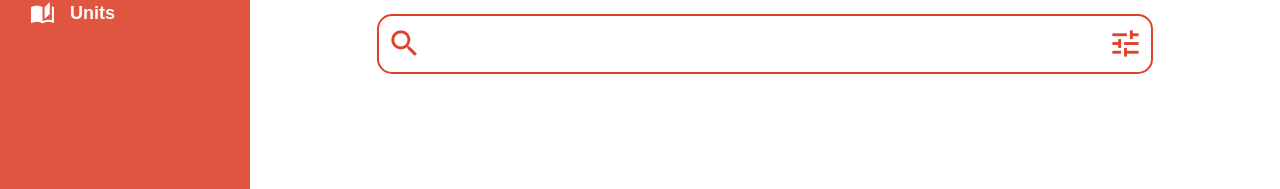
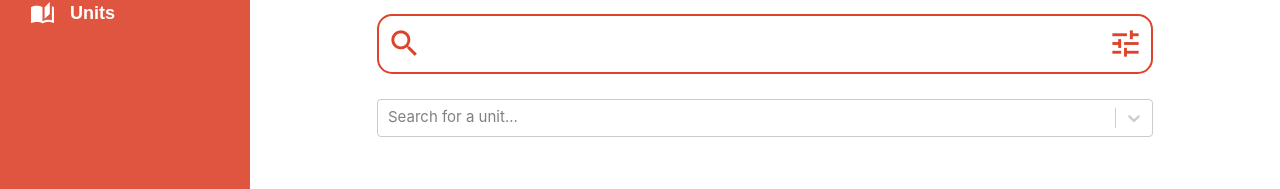
Before and after one commit to GoodGameRuler/unitrack_v3, a Next.js app: page /units in a window 1280 px wide. Shown: the part 134-323 px from the top of the page. Built offline with nearby package versions, Linux system fonts and the light colour scheme; no server answers; the database is empty.

Commit message:
Add minor changes to degree planner pages

```diff
--- a/app/degreePlanner/formDetails.jsx
+++ b/app/degreePlanner/formDetails.jsx
@@ -7,13 +7,13 @@ const env = process.env.NEXT_PUBLIC_VERCEL_ENV;
 var baseURL = "";
 
 if (env === "production") {
-    var baseURL = "https://www.unitrack.au";
+    baseURL = "https://www.unitrack.au";
 
 } else if (env === "preview") {
-    var baseURL = `https://${process.env.NEXT_PUBLIC_VERCEL_BRANCH_URL}`;
+    baseURL = `https://${process.env.NEXT_PUBLIC_VERCEL_BRANCH_URL}`;
 
 } else if (env === "development") {
-    var baseURL = "https://localhost:3000";
+    baseURL = "https://localhost:3000";
 }
 
 export default function FormDetails({degrees}) {
--- a/app/units/page.jsx
+++ b/app/units/page.jsx
@@ -1,6 +1,8 @@
 "use client";
 import React, { useState } from 'react';
+
 import "./units.css";
+import UnitSelect from './select';
 
 function Units() {
     const [isFilterVisible, setIsFilterVisible] = useState(false);
@@ -125,6 +127,9 @@ function Units() {
                 </div>
             )}
             </form>
+
+            <UnitSelect />
+
         </div>
     )
 }
--- /dev/null
+++ b/app/units/select.jsx
@@ -0,0 +1,55 @@
+import AsyncSelect from 'react-select/async';
+import { useState } from 'react';
+
+
+const env = process.env.NEXT_PUBLIC_VERCEL_ENV;
+var baseURL = "";
+
+if (env === "production") {
+    baseURL = "https://www.unitrack.au";
+
+} else if (env === "preview") {
+    baseURL = `https://${process.env.NEXT_PUBLIC_VERCEL_BRANCH_URL}`;
+
+} else if (env === "development") {
+    baseURL = "https://localhost:3000";
+}
+
+const UnitSelect = () => {
+    const [selectedUnit, setSelectedUnit] = useState('');
+
+    const loadOptions = async (inputValue) => {
+        console.log(inputValue);
+        try {
+            const response = await fetch(`${baseURL}/api/getUnits?searchUnit=${inputValue}`);
+            const resp = await response.json();
+            // console.log(data);
+            const data = resp.data.map((item) => ({value: item.uoscode, label: item.uoscode}));
+            console.log(data);
+            return data;
+        } catch (error) {
+            console.error('Error fetching units:', error);
+            return [];
+        }
+    };
+
+    const handleOnChange = (selectedOption) => {
+        setSelectedUnit(selectedOption ? selectedOption.label : '');
+    };
+
+    return (
+        <div>
+            <AsyncSelect
+                cacheOptions
+                loadOptions={loadOptions}
+                defaultOptions
+                value={selectedUnit}
+                onChange={handleOnChange}
+                placeholder="Search for a unit..."
+            />
+            {selectedUnit && <div>You selected: {selectedUnit}</div>}
+        </div>
+    );
+};
+
+export default UnitSelect;
```
